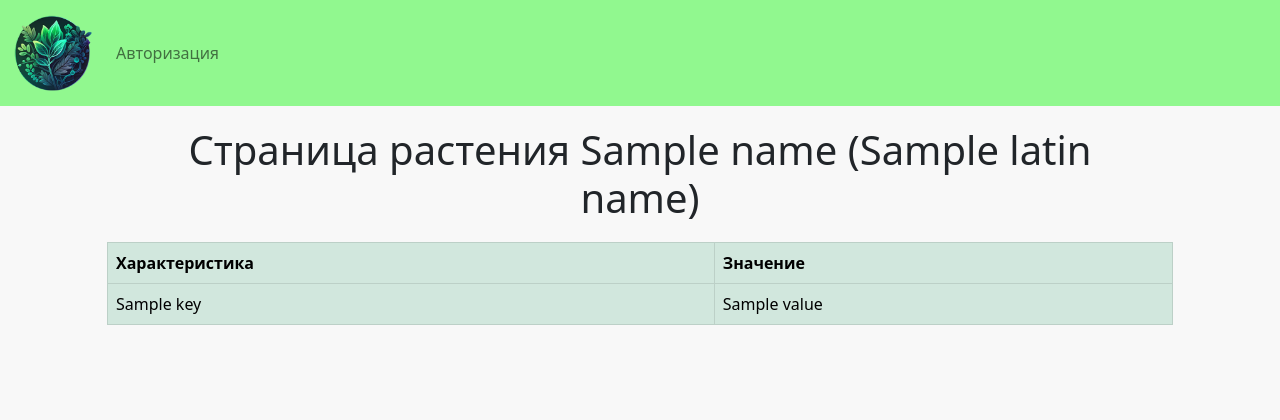
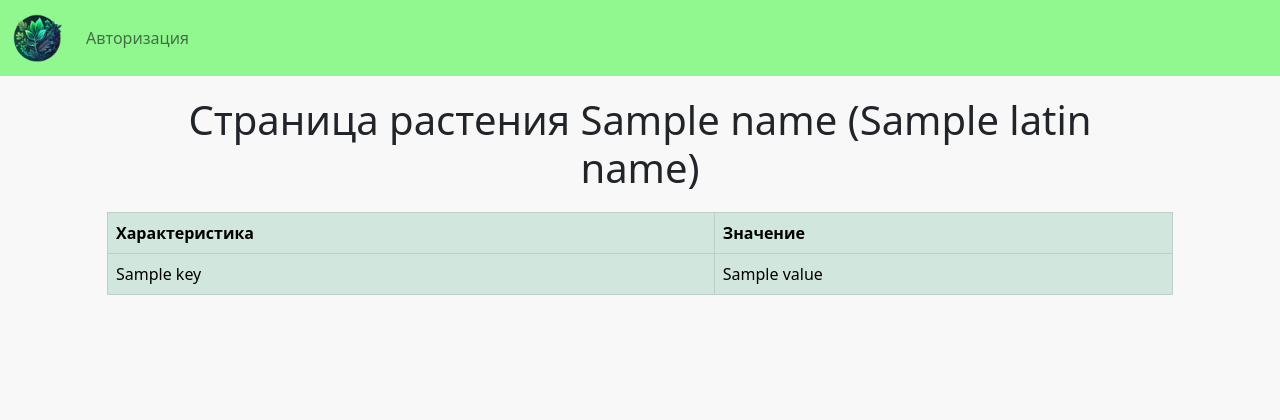
Before and after one commit to Addefan/soil-db, a Django app: template web/templates/web/plant.html in a window 1280 px wide. Shown: the top 420 px of the page. Run offline with Django 4.2, Linux system fonts and the light colour scheme; the template is opened without the code that fills it: most values are stand-ins (such as "Sample title", 1, 10 or a date in 2020); some libraries are stand-ins or nearby versions.

Commit message:
! correct the mistakes

```diff
--- a/web/static/web/style.css
+++ b/web/static/web/style.css
@@ -25,14 +25,14 @@ header {
 
 footer {
     min-height: 100px;
-    background-color: #000;
+    background-color: #252525;
     color: white;
     flex: 0 0 auto;
 }
 
 .icon {
-    max-width: 80px;
-    max-height: 80px;
+    max-width: 50px;
+    max-height: 50px;
     background-size: cover;
 }
 
```
